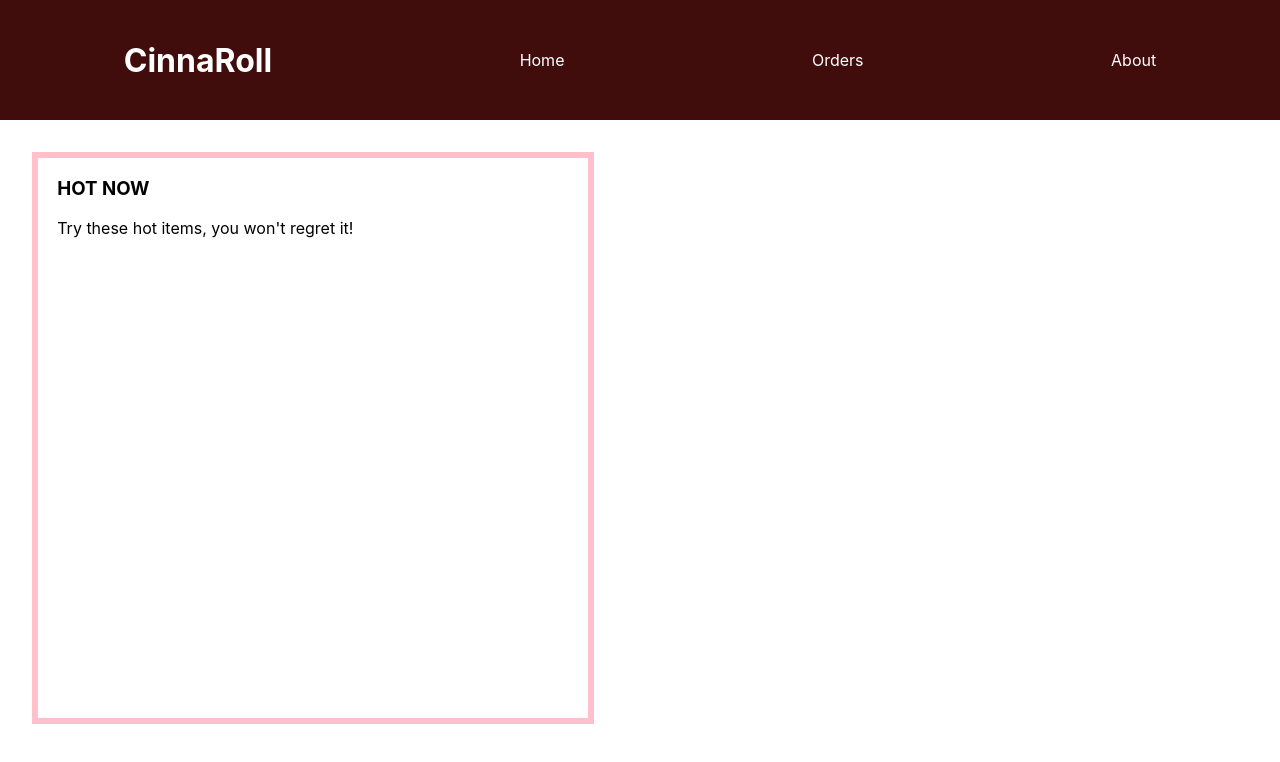
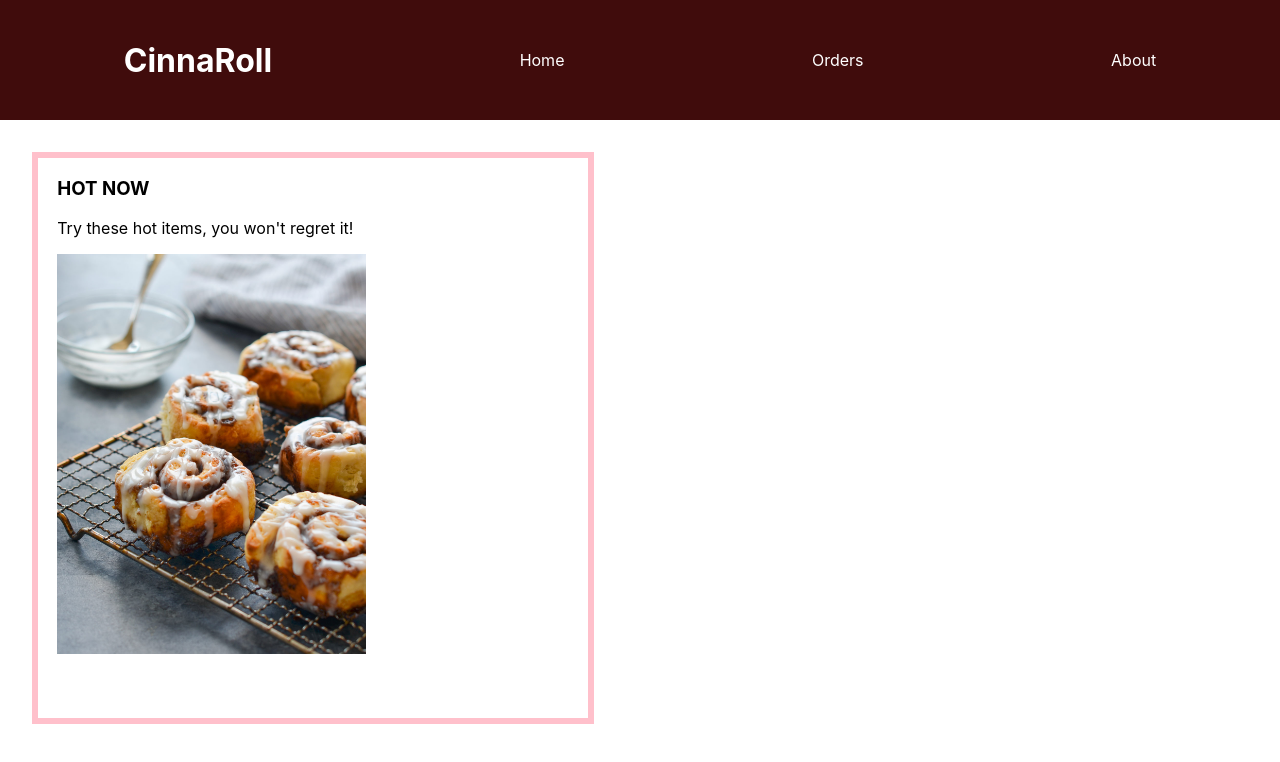
Before and after one commit to masonwaller/cinnamon, a React (Create React App) app: page / in a window 1280 px wide. Shown: the top 762 px of the page. Built offline with nearby package versions, Linux system fonts and the light colour scheme.

Commit message:
got image to manifest

```diff
--- a/src/App.css
+++ b/src/App.css
@@ -24,3 +24,7 @@
   padding-left: 1.5vw;
   padding-right: 1.5vw;
 }
+
+.image {
+  height: 50vh;
+}
--- a/src/components/Main.js
+++ b/src/components/Main.js
@@ -6,6 +6,7 @@ export default function Main() {
     <div className="Main">
       <h3>HOT NOW</h3>
       <p>Try these hot items, you won't regret it!</p>
+      <img src="cinna.jpg" alt="Cinna" className="image" />
     </div>
   );
 }
```
Also changed, not shown: public/cinna.jpg (added).
